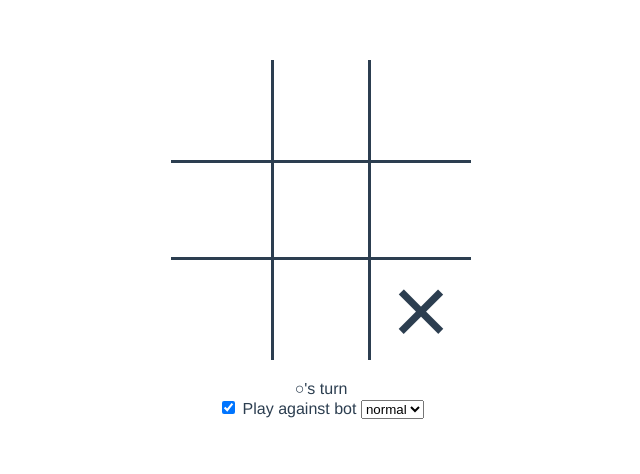
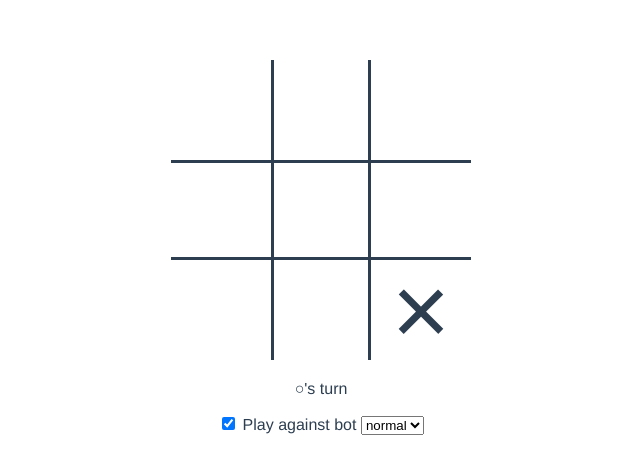
Before and after one commit to robozevel/tic-tac-toe, a Vue app: page / in a window 1280 px wide. Shown: the top 474 px of the page, without its empty margins (319-959 px from the left). Built offline with nearby package versions, Linux system fonts and the light colour scheme.

Commit message:
align difficulty dropdown

```diff
--- a/src/App.vue
+++ b/src/App.vue
@@ -11,13 +11,15 @@
     </div>
     <div>
       <span class="message">{{ message }}</span>
+      <div class="difficulty">
+        <label>
+          <input type="checkbox" v-model="autoplay" /> Play against bot
+        </label>
+        <select v-model="difficulty">
+          <option v-for="(level, title) in levels" :value="level" :key="level">{{ title }}</option>
+        </select>
+      </div>
       <div v-if="ended" role="button" class="restart" @click="restart">play again</div>
-      <label>
-        <input type="checkbox" v-model="autoplay" /> Play against bot
-      </label>
-      <select v-model="difficulty">
-        <option v-for="(level, title) in levels" :value="level" :key="level">{{ title }}</option>
-      </select>
     </div>
   </main>
 </template>
@@ -190,12 +192,15 @@ main {
   display: block;
 }
 
+.difficulty {
+  margin: 1em;
+}
+
 .restart {
   display: inline-block;
   background: #f0f0f0;
   text-transform: uppercase;
   padding: .25em .5em;
   border-radius: .5em;
-  margin-top: 1em;
 }
 </style>
```
